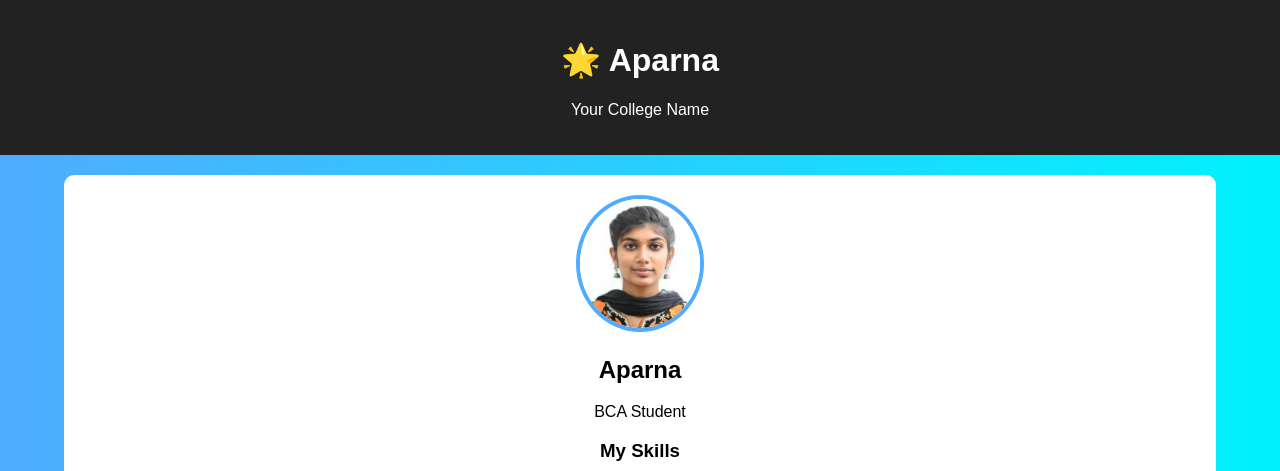
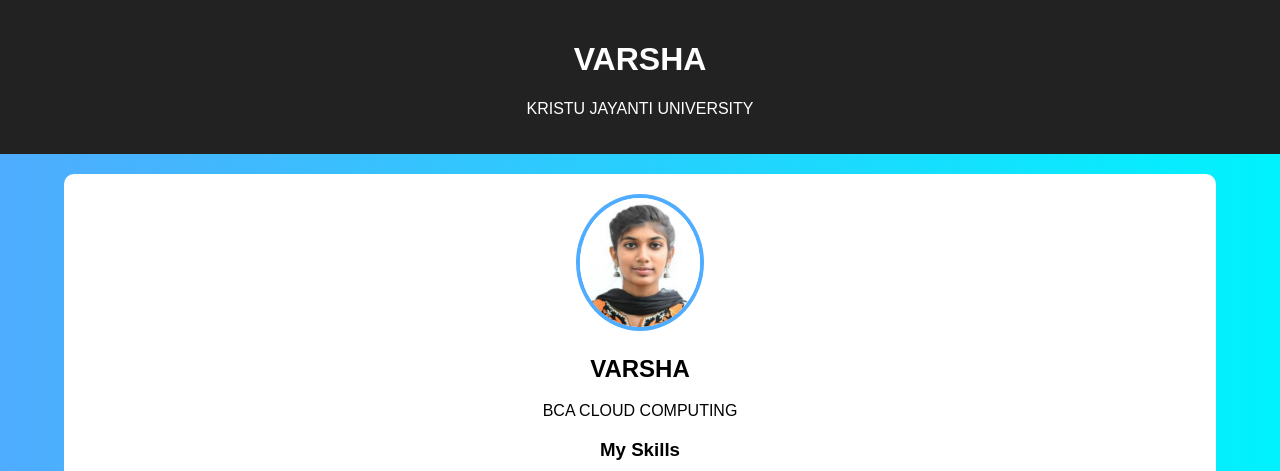
Before and after one commit to bca-cloud/student-portfolio, a website: page index.html in a window 1280 px wide. Shown: the top 471 px of the page. Drawn offline with Linux system fonts and the light colour scheme; no server answers.

Commit message:
name changed

```diff
--- a/index.html
+++ b/index.html
@@ -100,8 +100,8 @@
 <body>
 
 <header>
-    <h1>🌟 Aparna</h1>
-    <p>Your College Name</p>
+    <h1>VARSHA</h1>
+    <p>KRISTU JAYANTI UNIVERSITY</p>
 </header>
 
 <div class="container">
@@ -110,8 +110,8 @@
     <div class="profile">
         <img src="photo.jpg" width="120">
 
-        <h2>Aparna</h2>
-        <p>BCA Student</p>
+        <h2>VARSHA</h2>
+        <p>BCA CLOUD COMPUTING</p>
 
         <h3>My Skills</h3>
         <div class="skills">
```
